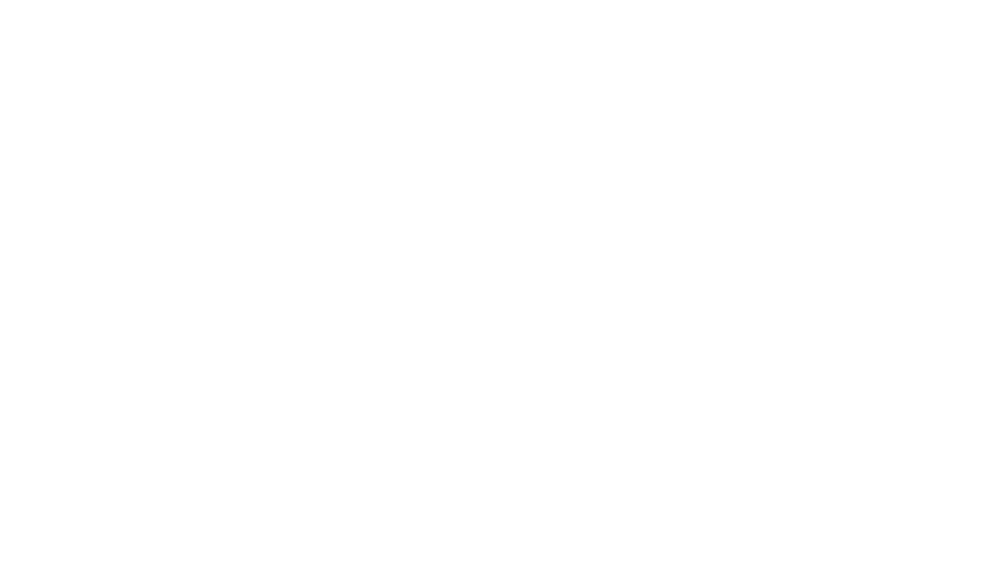
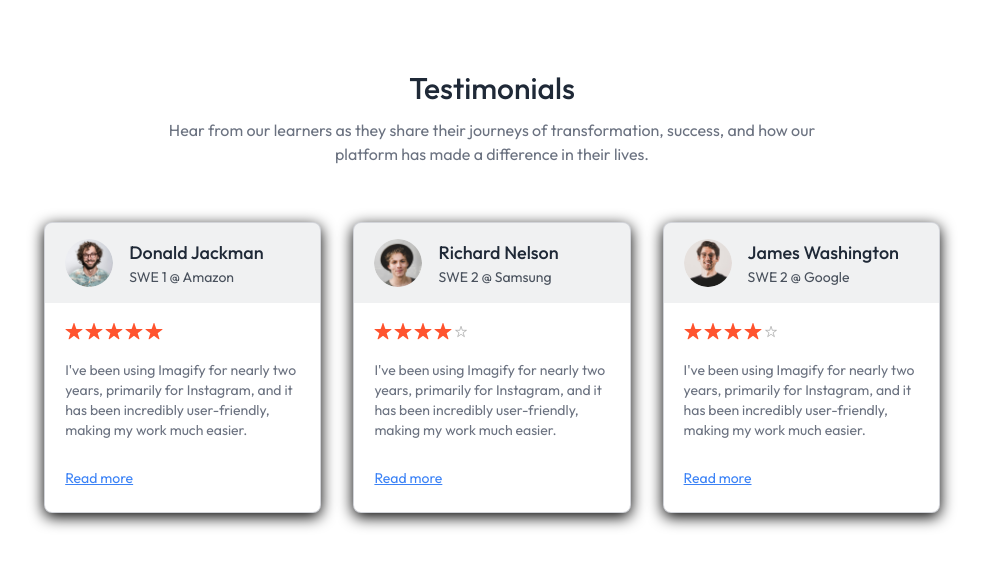
Before and after one commit to Ramadan-Elgamal/lms-app, a React (Vite) app in the folder client/: page / in a window 1280 px wide. Shown: the part 1709-2275 px from the top of the page, without its empty margins (148-1131 px from the left). Before the commit the page ends 1751 px from the top, so only its background shows below. Built offline with nearby package versions, Linux system fonts and the light colour scheme; no server answers.

Commit message:
completed the testmonials section

```diff
--- a/client/src/components/student/TestimonialsSection.jsx
+++ b/client/src/components/student/TestimonialsSection.jsx
@@ -1,9 +1,50 @@
-import React from 'react'
+import React from 'react';
+import { dummyTestimonial } from '../../assets/assets';
+import { assets } from '../../assets/assets';
 
 const TestimonialsSection = () => {
   return (
-    <div>TestimonialsSection</div>
-  )
-}
+    <div className='pb-14 px-8 md:px-0'>
+      <h2 className='text-3xl font-medium text-gray-800'>Testimonials</h2>
+      <p className='md:text-base text-gray-500 mt-3'>
+        Hear from our learners as they share their journeys of transformation, success, and how our <br /> platform has made a difference in their lives.
+      </p>
 
-export default TestimonialsSection
+      <div className='grid grid-cols-auto gap-8 mt-14'>
+        {dummyTestimonial.map((testimonial, index) => (
+          <div key={index} className='text-sm text-left border border-gray-500/30 pb-6 rounded-lg bg-white shadow-[0px_4px_15px_0px] shadow-block/5 overflow-hidden'>
+            <div className='flex items-center gap-4 px-5 py-4 bg-gray-500/10'>
+              <img
+                className='h-12 w-12 rounded-full'
+                src={testimonial.image || 'default-image-url'}
+                alt={testimonial.name}
+              />
+              <div>
+                <h1 className='text-lg font-medium text-gray-800'>{testimonial.name}</h1>
+                <p className='text-gray-800/80'>{testimonial.role}</p>
+              </div>
+            </div>
+            <div className='p-5 pb-7'>
+              <div className='flex gap-0.5'>
+                {[...Array(5)].map((_, i) => {
+                  const rating = testimonial.rating || 0;
+                  return (
+                    <img
+                      key={i}
+                      src={i < Math.floor(rating) ? assets.star : assets.star_blank}
+                      alt="Rating star"
+                    />
+                  );
+                })}
+              </div>
+              <p className='text-gray-500 mt-5'>{testimonial.feedback || 'No feedback provided.'}</p>
+            </div>
+            <a href="#" className='text-blue-500 underline px-5'>Read more</a>
+          </div>
+        ))}
+      </div>
+    </div>
+  );
+};
+
+export default TestimonialsSection;
--- a/client/src/pages/student/Home.jsx
+++ b/client/src/pages/student/Home.jsx
@@ -2,6 +2,7 @@
 import Hero from '../../components/student/Hero'
 import Companies from '../../components/student/Companies'
 import CoursesSection from '../../components/student/CoursesSection'
+import TestimonialsSection from '../../components/student/TestimonialsSection'
 
 const Home = () => {
   return (
@@ -9,6 +10,7 @@
       <Hero />
       <Companies />
       <CoursesSection />
+      <TestimonialsSection />
     </div>
   )
 }
```
